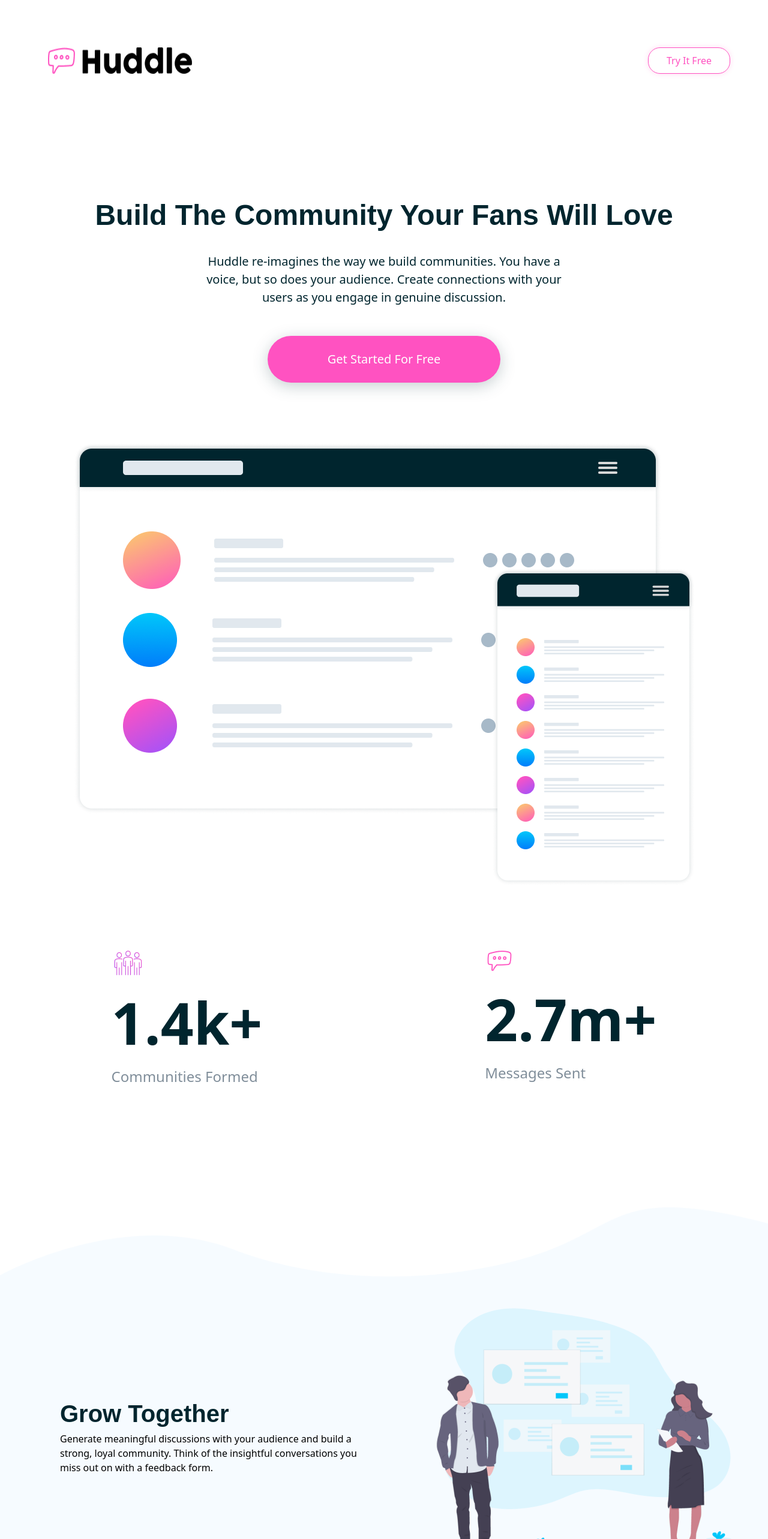
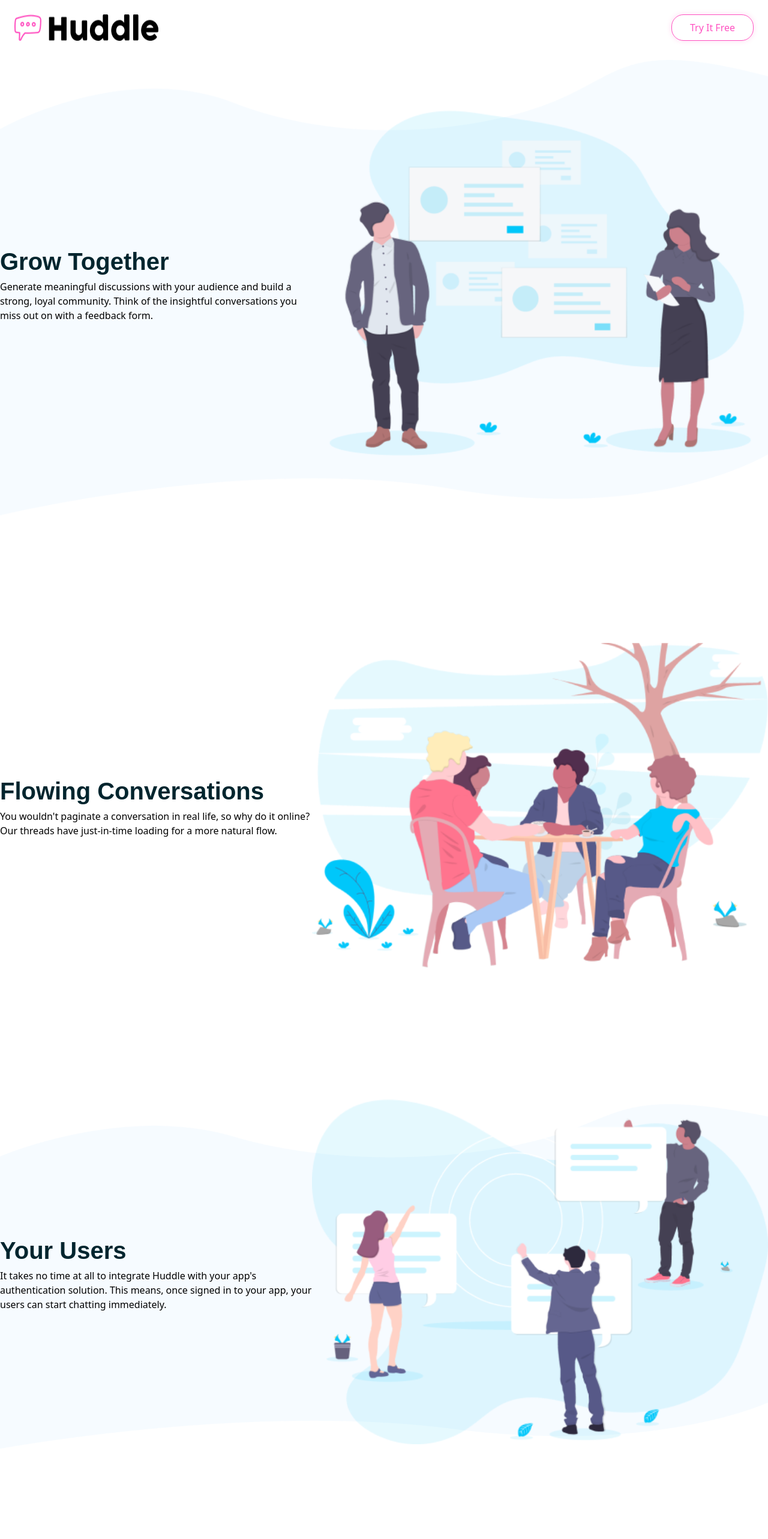
Before and after one commit to guramius/guramChubinidze12, a React (Vite) app in the folder first project/: page / in a window 1280 px wide. Shown: the top 2566 px of the page at 60% size. After the commit the page ends 2416 px from the top, so only its background shows below. Built offline with nearby package versions, Linux system fonts and the light colour scheme.

Commit message:
make responsive 30%

```diff
--- a/first project/src/App.jsx
+++ b/first project/src/App.jsx
@@ -1,18 +1,18 @@
+import Header from "./assets/components/Header";
+// import Content from "./assets/components/content";
 import AbautUs from "./assets/components/AbautUs";
-import Community from "./assets/components/Community";
-import Header from "./assets/components/Header";
-import Content from "./assets/components/content";
-import Footer from "./assets/components/Footer";
+// import Community from "./assets/components/Community";
+// import Footer from "./assets/components/Footer";
 
 function App() {
 
   return (
     <>
     <Header/>
-    <Content/>
+    {/* <Content/> */}
     <AbautUs />
-    <Community />
-    <Footer />
+    {/* <Community /> */}
+    {/* <Footer /> */}
     </>
   );
 }
--- a/first project/src/assets/components/AbautUs.jsx
+++ b/first project/src/assets/components/AbautUs.jsx
@@ -13,7 +13,7 @@ const AbautUs = () => {
             text= "Generate meaningful discussions with your audience and build a strong, loyal community. Think of the insightful conversations you miss out on with a feedback form. "
             bg={background}
             image={growThogether}
-            position="absolute -z-10 top-[-100px] left-0"
+            position="absolute -z-10 top-[-100px] left-0 lg-custom:top-[8px]"
         />
         <AboutProps
             header="Flowing Conversations"
@@ -27,7 +27,7 @@ const AbautUs = () => {
             text= "It takes no time at all to integrate Huddle with your app's authentication solution. This means, once signed in to your app, your users can start chatting immediately. "
             bg={background}
             image={growOld}
-            position="absolute -z-10 top-[-230px] left-0"
+            position="absolute -z-10 top-[-230px] left-0 lg-custom:top-[8px]"
         />
     </>
   )
--- a/first project/src/assets/components/AboutProps.jsx
+++ b/first project/src/assets/components/AboutProps.jsx
@@ -2,17 +2,14 @@ import PropTypes from 'prop-types';
 
 const AboutProps = ({header, text, image, flexDirection, bg, position, marginTb }) => {
   return (
-
-      <div className={`flex ${flexDirection} ${marginTb} justify-around items-center relative`}>
-        <div>
-        {bg && <img className={position} src={bg} alt="bg" />}
-        </div>
-        <div className='z-50'>
-          <h1 className="text-[#00252E] font-poppins text-[40px] font-bold leading-[60px]">{header}</h1>
-          <p className="text-custom-dark font-open-sans text-[16px] font-normal leading-[24px]  w-[520px]">{text}</p>
-        </div>
-        <img src={image} alt="wtf" />
+    <div className={`flex ${flexDirection} ${marginTb} justify-around items-center relative  flex-col-reverse sm:flex-row`}>
+          {bg ? <img style={bg ? {} : { display: 'none' }}className={`${position} w-[100%] lg-custom:h-[100%]`}src={bg} alt="bg" /> :null}
+      <div className='z-50'>
+        <h1 className="text-[#00252E] font-poppins lg:text-[40px] font-bold leading-[60px] md:text-[28px] sm:text-[20px]">{header}</h1>
+        <p  className="text-custom-dark font-open-sans lg:text-[16px] font-normal leading-[24px]  lg:w-[520px] xl-custom:w-[400px] lg-custom:w-[320px] lg-custom:text-[14px]">{text}</p>
       </div>
+      <img className="lg-custom:w-[60%]" src={image} alt="wtf" />
+    </div>
   )
 }
 
--- a/first project/src/assets/components/Content.jsx
+++ b/first project/src/assets/components/Content.jsx
@@ -7,7 +7,7 @@ const Content = () => {
     <>
         <div className="flex flex-col items-center justify-center text-center">
             <h1 className="text-[48px] font-bold leading-[72px] text-[#00252E] font-poppins capitalize">build The Community Your Fans Will Love</h1>
-            <p className="mt-[26px] mb-[49px] text-[#00252E] text-center text-[20px] w-full max-w-[600px] font-normal leading-[30px] font-open-sans w-4/12">Huddle re-imagines the way we build communities. You have a voice, but so does your audience. Create connections with your users as you engage in genuine discussion. </p>
+            <p className="mt-[26px] mb-[49px] text-[#00252E] text-center text-[20px] w-[100%]  max-w-[600px] font-normal leading-[30px] font-open-sans ">Huddle re-imagines the way we build communities. You have a voice, but so does your audience. Create connections with your users as you engage in genuine discussion. </p>
             <Button
                 text='Get Started For Free'
                 fontSize='text-xl'
--- a/first project/src/assets/components/Header.jsx
+++ b/first project/src/assets/components/Header.jsx
@@ -3,7 +3,7 @@ import logo from "../components/img/transparent.png"
 
 const Header = () => {
   return (
-    <div className="flex justify-between pt-[79px] pr-[63px] pb-[200px] pl-[80px]">
+    <div className="flex justify-between pt-[79px] pr-[63px] pb-[200px] pl-[80px]  lg-custom:pt-[24px] lg-custom:pr-[24px] lg-custom:pb-[24px] lg-custom:pl-[24px]">
         <img src={logo} alt="" />
         <Button
           fontSize="text-base"
--- a/first project/tailwind.config.js
+++ b/first project/tailwind.config.js
@@ -10,6 +10,10 @@ export default {
       },
       height: {
         'screen-720': 'min(100vh, 720px)',
+      },
+      screens: {
+        'lg-custom': '270px',
+        'xl-custom': '680px',
       },
     },
   },
```
